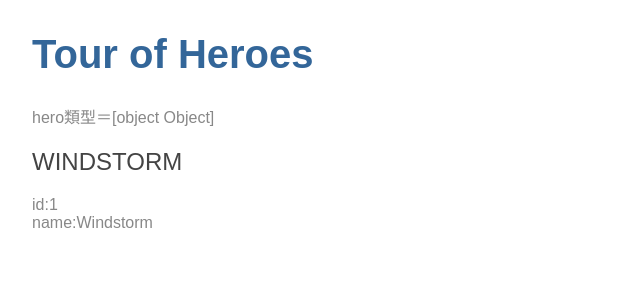
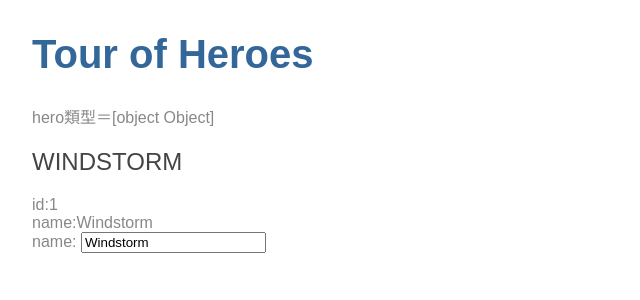
Before and after one commit to Yoya-Ng/angular, an Angular app: page / in a window 1280 px wide. Shown: the top 300 px of the page, without its empty margins (0-640 px from the left). Built offline with nearby package versions, Linux system fonts and the light colour scheme.

Commit message:
雙向綁定 html 可直接改變 ts 變數的內容

```diff
--- a/src/app/heroes/heroes.component.html
+++ b/src/app/heroes/heroes.component.html
@@ -3,3 +3,10 @@ hero類型＝{{h}}
 <h2>{{h.name | uppercase}}</h2>
 <div><span>id:</span>{{h.id}}</div>
 <div><span>name:</span>{{h.name}}</div>
+
+<!-- 雙向綁定 -->
+<div>
+  <label>name:
+    <input [(ngModel)]="h.name" placeholder="name">
+  </label>
+</div>
```
